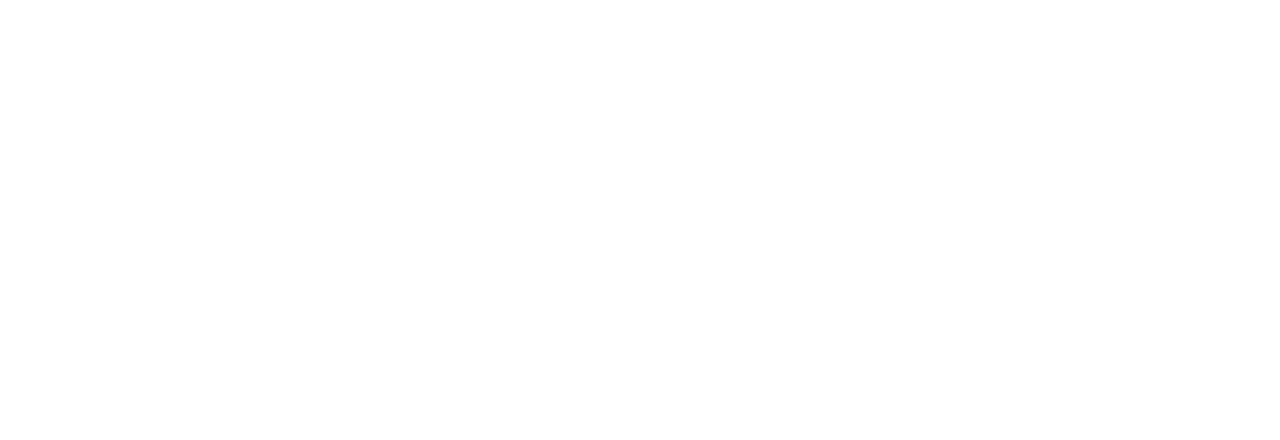
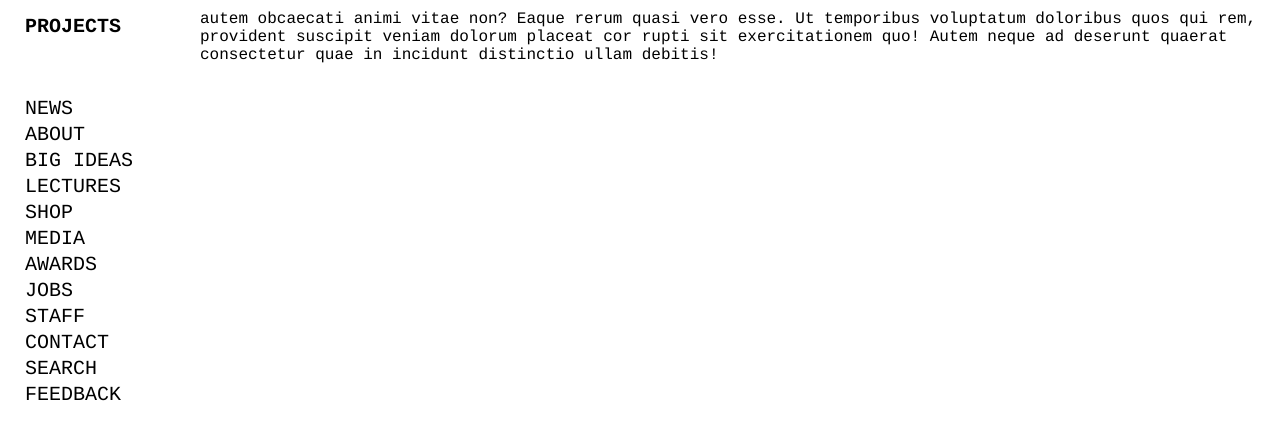
Before and after one commit to chandanegc1/Portfolio-Website, a React (Create React App) app in the folder frontend/: page /information/about in a window 1280 px wide. Before the commit this address had no page. Shown: the top 440 px of the page. Built offline with nearby package versions, Linux system fonts and the light colour scheme; a web font is replaced by a local one.

Commit message:
some changes in info page

```diff
--- a/frontend/src/App.js
+++ b/frontend/src/App.js
@@ -1,22 +1,21 @@
 import React from 'react';
-import {
-  BrowserRouter as Router,
-  Routes,
-  Route
-} from "react-router-dom";
+import { BrowserRouter as Router, Routes, Route } from 'react-router-dom';
 import Projects from './pages/Projects';
-import "./styles/index.css"
 import Information from './pages/Information';
+import News from './components/News';
+import "./styles/index.css";
 
 const App = () => {
   return (
     <Router>
       <Routes>
-      <Route path="/" element={<Projects/>} />
-      <Route path="/information" element={<Information/>} />
+        <Route path="/" element={<Projects />} />
+        <Route path="/information" element={<Information />}>
+          <Route path=":news" element={<News />} />
+        </Route>
       </Routes>
     </Router>
-  )
-}
+  );
+};
 
-export default App
+export default App;
--- /dev/null
+++ b/frontend/src/components/InfoNavBar.jsx
@@ -0,0 +1,83 @@
+import React from 'react';
+import Wrapper from "../styles/InfoNavBar";
+import { Link } from 'react-router-dom';
+
+const InfoNavBar = () => {
+  return (
+    <Wrapper>
+      <div className="leftblock">
+        <div className="menublock">
+          <ul className="menu">
+            <li>
+              <Link to="/information/">
+                <h4>PROJECTS</h4>
+              </Link>
+            </li>
+            <li>
+              <Link to="/information/news">
+                NEWS
+              </Link>
+            </li>
+            <li>
+              <Link to="/information/about">
+                ABOUT
+              </Link>
+            </li>
+            <li>
+              <Link to="/information/big-ideas">
+                BIG IDEAS
+              </Link>
+            </li>
+            <li>
+              <Link to="/information/lectures">
+                LECTURES
+              </Link>
+            </li>
+            <li>
+              <Link to="/information/shop">
+                SHOP
+              </Link>
+            </li>
+            <li>
+              <Link to="/information/media">
+                MEDIA
+              </Link>
+            </li>
+            <li>
+              <Link to="/information/awards">
+                AWARDS
+              </Link>
+            </li>
+            <li>
+              <Link to="/information/jobs">
+                JOBS
+              </Link>
+            </li>
+            <li>
+              <Link to="/information/staff">
+                STAFF
+              </Link>
+            </li>
+            <li>
+              <Link to="/information/contact">
+                CONTACT
+              </Link>
+            </li>
+            <li>
+              <Link to="/information/search">
+                SEARCH
+              </Link>
+            </li>
+            <li>
+              <Link to="/information/feedback">
+                FEEDBACK
+              </Link>
+            </li>
+          </ul>
+        </div>
+      </div>
+    </Wrapper>
+  );
+};
+
+export default InfoNavBar;
--- /dev/null
+++ b/frontend/src/components/News.jsx
@@ -0,0 +1,12 @@
+import React from 'react'
+
+const News = () => {
+  return (
+    <>
+        autem obcaecati animi vitae non? Eaque rerum quasi vero esse. Ut temporibus voluptatum doloribus quos qui rem, provident suscipit veniam dolorum placeat cor
+        rupti sit exercitationem quo! Autem neque ad deserunt quaerat consectetur quae in incidunt distinctio ullam debitis!
+    </>
+  )
+}
+
+export default News
--- a/frontend/src/pages/Information.jsx
+++ b/frontend/src/pages/Information.jsx
@@ -1,82 +1,15 @@
-import React from "react";
-import Wrapper from "../styles/Information";
-import { Link } from 'react-router-dom';
+import React from 'react';
+import InfoNavBar from '../components/InfoNavBar';
+import { Outlet } from 'react-router-dom';
 
 const Information = () => {
   return (
-    <Wrapper>
-      <div className="leftblock">
-        <div className="menublock">
-          <ul className="menu">
-            <li>
-              <Link to="/">
-                <h4>PROJECTS</h4>
-              </Link>
-            </li>
-            <li>
-              <Link to="/news">
-                NEWS
-              </Link>
-            </li>
-            <li>
-              <Link to="/about">
-                ABOUT
-              </Link>
-            </li>
-            <li>
-              <Link to="/big-ideas">
-                BIG IDEAS
-              </Link>
-            </li>
-            <li>
-              <Link to="/lectures">
-                LECTURES
-              </Link>
-            </li>
-            <li>
-              <Link to="/shop">
-                SHOP
-              </Link>
-            </li>
-            <li>
-              <Link to="/media">
-                MEDIA
-              </Link>
-            </li>
-            <li>
-              <Link to="/awards">
-                AWARDS
-              </Link>
-            </li>
-            <li>
-              <Link to="/jobs">
-                JOBS
-              </Link>
-            </li>
-            <li>
-              <Link to="/staff">
-                STAFF
-              </Link>
-            </li>
-            <li>
-              <Link to="/contact">
-                CONTACT
-              </Link>
-            </li>
-            <li>
-              <Link to="/search">
-                SEARCH
-              </Link>
-            </li>
-            <li>
-              <Link to="/feedback">
-                FEEDBACK
-              </Link>
-            </li>
-          </ul>
-        </div>
+    <>
+      <InfoNavBar />
+      <div style={{ paddingLeft: '200px', paddingTop: '10px' }}>
+        <Outlet />
       </div>
-    </Wrapper>
+    </>
   );
 };
 
--- /dev/null
+++ b/frontend/src/styles/InfoNavBar.js
@@ -0,0 +1,54 @@
+import styled from "styled-components";
+
+const Wrapper = styled.article`
+ .leftblock {
+    background-color: #fff;
+    min-height: 481px;
+    width: 250px;
+    width: 140px;
+    float: left;
+    height: 100%;
+    position: fixed;
+    top: 0;
+    left: 0;
+    bottom: 0px;
+    background-color: transparent;
+}
+
+.menublock {
+    height: 100%;
+    top: 0px;
+    bottom: 0px;
+    overflow: auto;
+    position: absolute;
+    width: 200px;
+    background-color: #fff;
+    padding: 10px 0px 10px 25px;
+    min-height: 444px;
+    background-color: transparent;
+}
+ul.menu {
+    list-style: none outside none;
+    margin: 0;
+    padding: 0;
+}
+
+.menu {
+    font-family: "BIGPixelRegular", Courier, "Courier New", monospace;
+    font-size: 20px;
+}
+.menublock ul.menu li:first-child {
+    line-height: 34px;
+    margin-bottom: 53px;
+}
+
+ul.menu li {
+    margin: 0px 0 3px 0;
+    padding: 0;
+}
+a:hover{
+    color: red;
+}
+
+`;
+export default Wrapper;
--- a/frontend/src/styles/Information.js
+++ /dev/null
@@ -1,52 +0,0 @@
-import styled from "styled-components";
-
-const Wrapper = styled.article`
- .leftblock {
-    background-color: #fff;
-    min-height: 481px;
-    width: 250px;
-    width: 140px;
-    float: left;
-    height: 100%;
-    position: fixed;
-    top: 0;
-    left: 0;
-    bottom: 0px;
-}
-
-.menublock {
-    height: 100%;
-    top: 0px;
-    bottom: 0px;
-    overflow: auto;
-    position: absolute;
-    width: 224px;
-    background-color: #fff;
-    padding: 10px 0px 10px 25px;
-    min-height: 444px;
-}
-ul.menu {
-    list-style: none outside none;
-    margin: 0;
-    padding: 0;
-}
-
-.menu {
-    font-family: "BIGPixelRegular", Courier, "Courier New", monospace;
-    font-size: 20px;
-}
-.menublock ul.menu li:first-child {
-    line-height: 34px;
-    margin-bottom: 53px;
-}
-
-ul.menu li {
-    margin: 0px 0 3px 0;
-    padding: 0;
-}
-a:hover{
-    color: red;
-}
-
-`;
-export default Wrapper;
```
